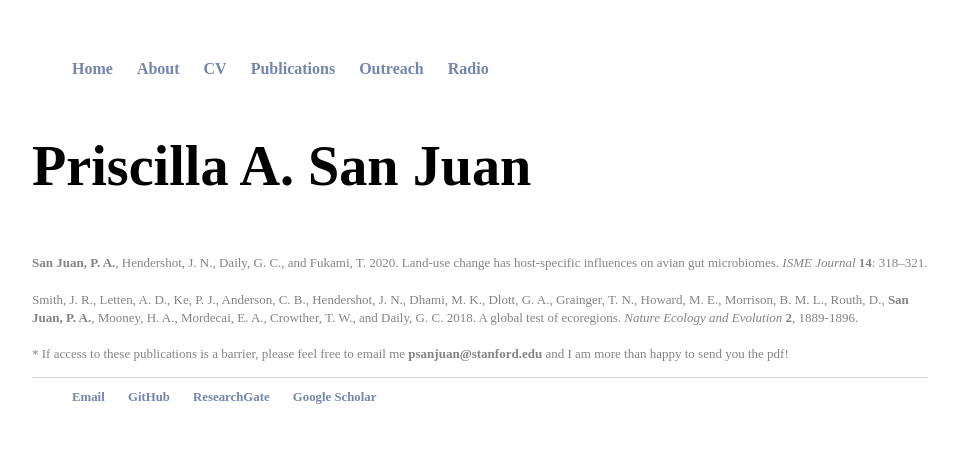
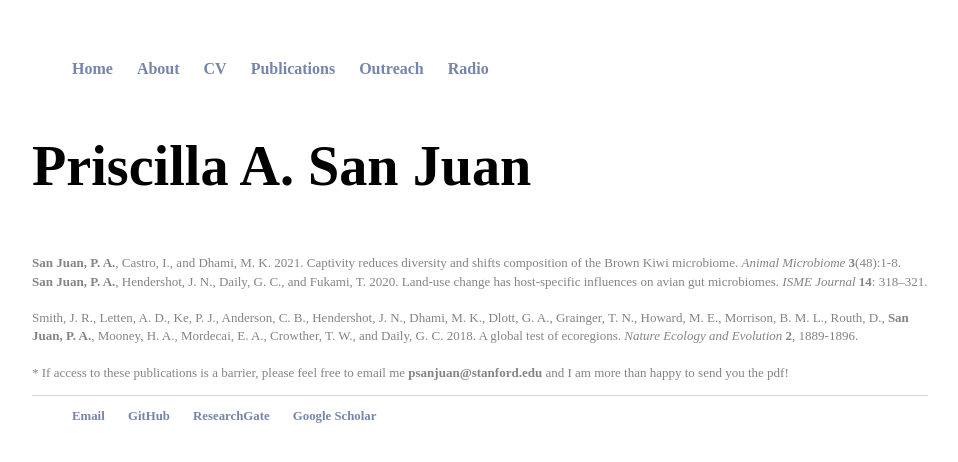
Before and after one commit to psanjuan/psanjuan.github.io, a Jekyll site: the page built from publications/index.html, in a window 1280 px wide. Shown: the top 462 px of the page, without its empty margins (160-1118 px from the left). Built offline with Jekyll 4.4.1, drawn with Linux system fonts in a browser that asks for light colours.

Commit message:
Update index.html

```diff
--- a/publications/index.html
+++ b/publications/index.html
@@ -8,6 +8,7 @@ title: Priscilla A. San Juan, PhD candidate
 
 <div class="post">
 <p style="color:#848484;font-size:13px;">
+  <b>San Juan, P. A.</b>, Castro, I., and Dhami, M. K. 2021. Captivity reduces diversity and shifts composition of the Brown Kiwi microbiome. <i>Animal Microbiome</i> <b>3</b>(48):1-8.<br>
   <b>San Juan, P. A.</b>, Hendershot, J. N., Daily, G. C., and Fukami, T. 2020. Land-use change has host-specific influences on avian gut microbiomes. <i>ISME Journal</i> <b>14</b>: 318–321.<br>
 <br>
 Smith, J. R., Letten, A. D.,  Ke, P. J., Anderson, C. B., Hendershot, J. N., Dhami, M. K., Dlott, G. A., Grainger, T. N., Howard, M. E., Morrison, B. M. L., Routh, D., <b>San Juan, P. A.</b>, Mooney, H. A., Mordecai, E. A., Crowther, T. W., and Daily, G. C. 2018. A global test of ecoregions. <i>Nature Ecology and Evolution</i> <b>2</b>, 1889-1896.
```
